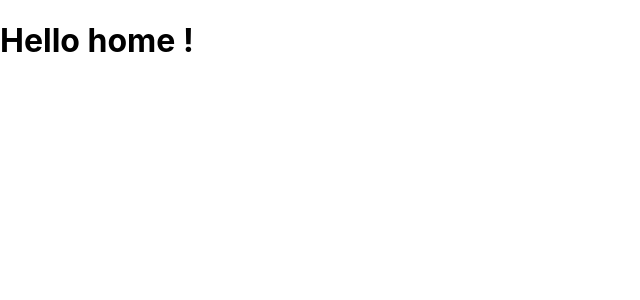
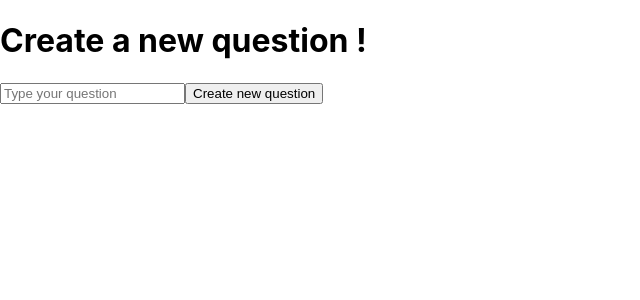
Before and after one commit to towaanu/sondages-client, a React (Create React App) app: page / in a window 1280 px wide. Shown: the top 300 px of the page, without its empty margins (0-640 px from the left). Built offline with nearby package versions, Linux system fonts and the light colour scheme.

Commit message:
add new question form

```diff
--- a/package.json
+++ b/package.json
@@ -12,6 +12,7 @@
     "@types/react-dom": "^17.0.0",
     "react": "^17.0.1",
     "react-dom": "^17.0.1",
+    "react-hook-form": "^6.15.4",
     "react-scripts": "4.0.3",
     "typescript": "^4.1.2",
     "web-vitals": "^1.0.1"
--- /dev/null
+++ b/src/features/questions/CreateQuestion.tsx
@@ -0,0 +1,17 @@
+import NewQuestionForm, {NewQuestion} from './NewQuestionForm';
+
+function CreateQuestion() {
+
+    function handleOnSubmit(newQuestion: NewQuestion) {
+	console.log("Create a new question ", newQuestion);
+    }
+
+    return (
+	<>
+	    <h1> Create a new question !</h1>
+	    <NewQuestionForm onSubmit={handleOnSubmit} />
+	</>
+    )
+}
+
+export default CreateQuestion
--- /dev/null
+++ b/src/features/questions/NewQuestionForm.tsx
@@ -0,0 +1,34 @@
+import {useForm} from 'react-hook-form';
+
+export type NewQuestion = {
+   label: string
+}
+
+interface Props {
+    onSubmit?: (newQuestion: NewQuestion) => void
+}
+
+function NewQuestionForm({onSubmit}: Props) {
+
+    const {register, handleSubmit, reset, errors} = useForm<NewQuestion>({
+	mode: "onBlur",
+	defaultValues: {label: ""}
+    });
+
+    function handleOnSubmit(newQuestion: NewQuestion) {
+	if(onSubmit) {
+	    onSubmit(newQuestion)
+	}
+	reset();
+    }
+
+    return (
+	<form onSubmit={handleSubmit(handleOnSubmit)}>
+	    <input name="label" type="text" placeholder="Type your question" ref={register({required: true})}  />
+	    {errors["label"] && <span>This field is required</span>}
+	    <button type="submit">Create new question</button>
+	</form>
+    )
+}
+
+export default NewQuestionForm
--- a/src/pages/Home.tsx
+++ b/src/pages/Home.tsx
@@ -1,5 +1,7 @@
+import CreateQuestion from '../features/questions/CreateQuestion';
+
 function Home() {
-  return <h1> Hello home ! </h1>;
+  return (<CreateQuestion />);
 }
 
 export default Home;
```
Also changed, not shown: 2 other files (tests, documents, lock files or other folders).
